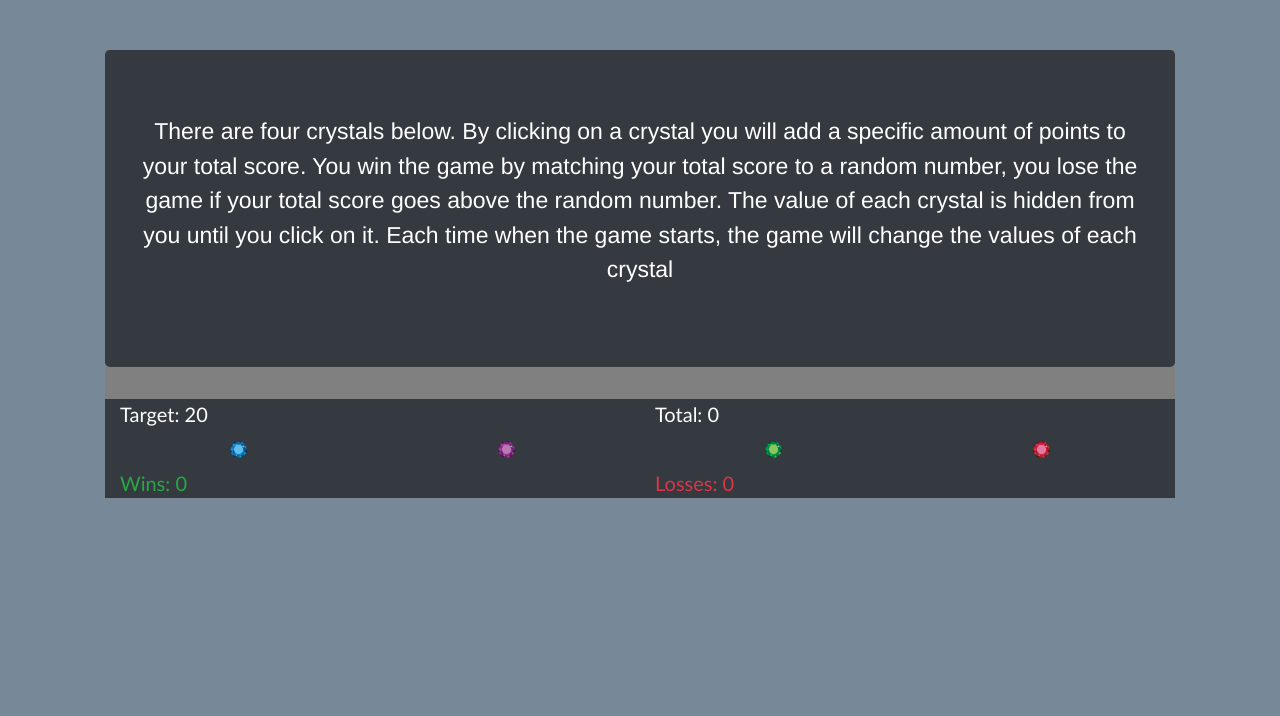
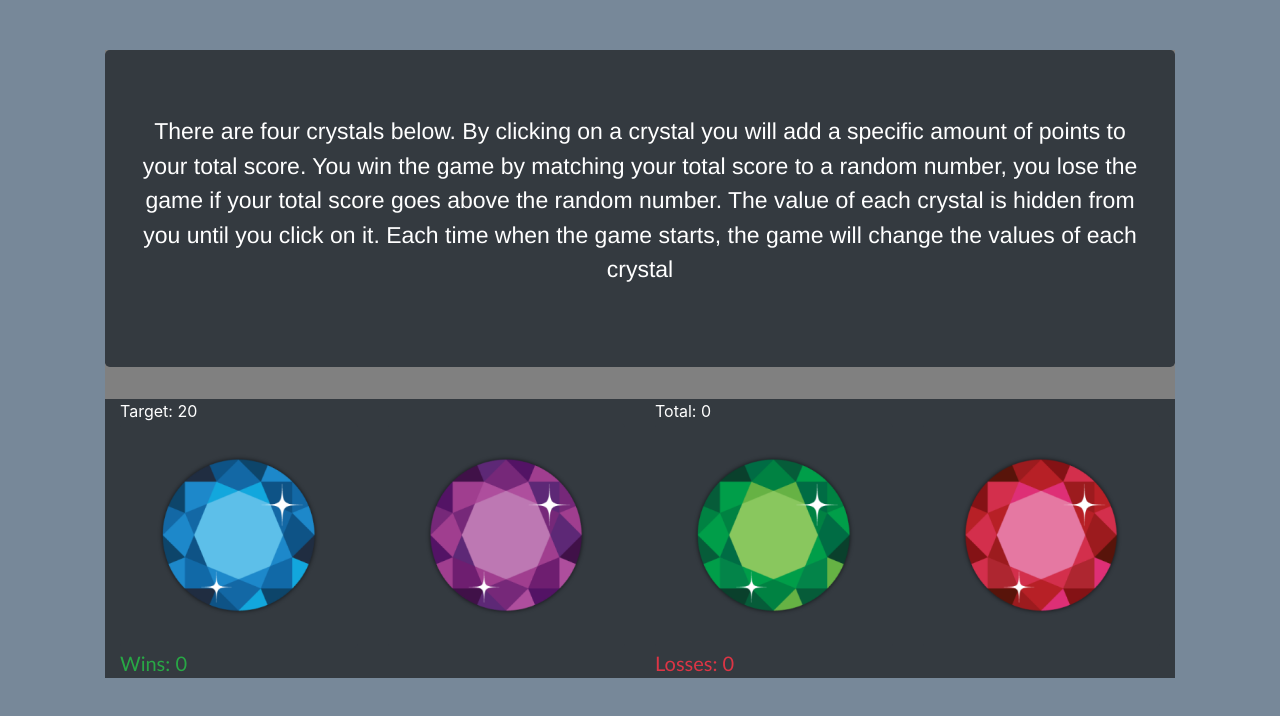
Before and after one commit to dschneibolk/unit-4-game, a plain HTML site: page Crystal Game/index.html in a window 1280 px wide. Drawn offline with nearby package versions, Linux system fonts and the light colour scheme.

Commit message:
Add files via upload
fixed crystal sizes

```diff
--- a/Crystal Game/assets/css/style.css
+++ b/Crystal Game/assets/css/style.css
@@ -32,3 +32,8 @@ p {
     font-size: 20px;
 
 }
+
+img.img-responsive {
+    width:100%;
+
+}
--- a/Crystal Game/index.html
+++ b/Crystal Game/index.html
@@ -28,30 +28,30 @@
                     </div>
                 </div>
             </div>
-            <div class="row" id= row1>
+            <div class="row" id= row2>
                     <div class="col-6 bg-dark text-white" id="target">Target: </div>
                     <div class="col-6 bg-dark text-white" id="total">Total: </div>
             </div>
             <div class="row">
                 <div class="col-3 bg-dark">
                     <div class="btn btn-dark" data-id=1 data-value=0>
-                        <img class="img-responsive col-md-3" src="assets/images/crystal.png">
+                        <img class="img-responsive" src="assets/images/crystal.png" id =crystal>
                     </div>
                 </div>
 
                 <div class="col-3 bg-dark">
                     <div class="btn btn-dark" data-id=2 data-value=0>
-                            <img class="img-responsive col-md-3" src="assets/images/crystal1.png">
+                            <img class="img-responsive" src="assets/images/crystal1.png">
                     </div>
                 </div>
                 <div class="col-3 bg-dark">
                     <div class="btn btn-dark" data-id=3 data-value=0>
-                            <img class="img-responsive col-md-3" src="assets/images/crystal2.png">
+                            <img class="img-responsive " src="assets/images/crystal2.png">
                     </div>
                 </div>
                 <div class="col-3 bg-dark">
                     <div class="btn btn-dark" data-id=4 data-value=0>
-                            <img class="img-responsive col-md-3" src="assets/images/crystal3.png">
+                            <img class="img-responsive " src="assets/images/crystal3.png">
                     </div>
                 </div>
             </div>
```
